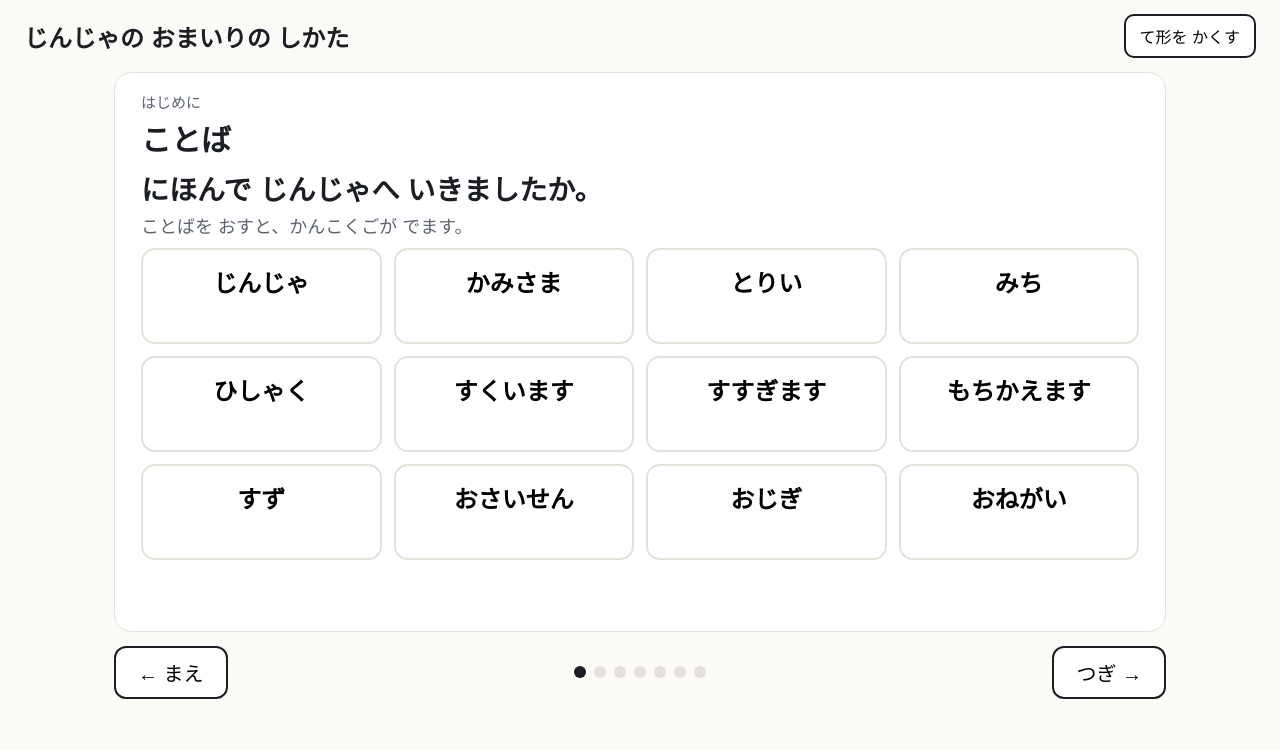
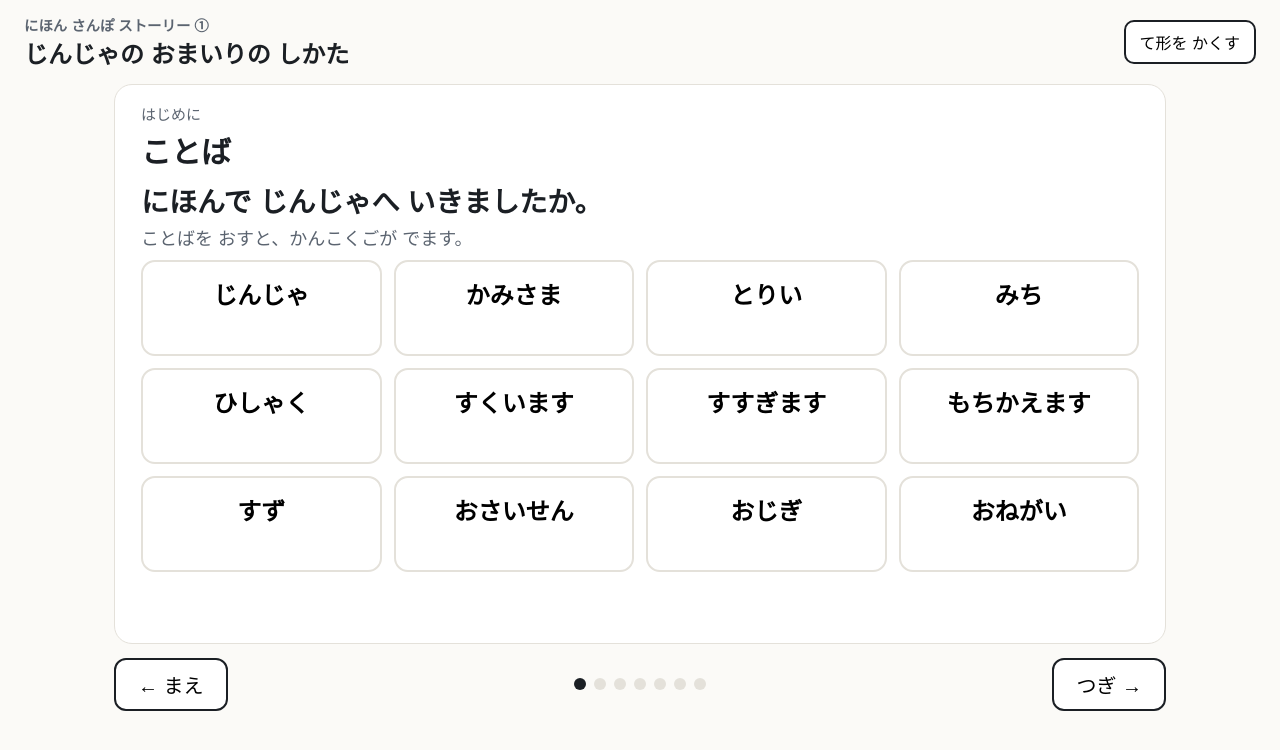
Before and after one commit to kosuke-jp/kaiwa, a plain HTML site: page jinja/index.html in a window 1280 px wide. Drawn offline with Linux system fonts and the light colour scheme.

Commit message:
にほん さんぽ ストーリー①：シリーズ名と共有カード

```diff
--- a/jinja/index.html
+++ b/jinja/index.html
@@ -3,7 +3,15 @@
 <head>
 <meta charset="utf-8">
 <meta name="viewport" content="width=device-width, initial-scale=1">
-<title>じんじゃの おまいりの しかた</title>
+<title>にほん さんぽ ストーリー ① じんじゃの おまいり</title>
+<meta name="description" content="일본 신사 참배 방법을 움직이는 그림으로 배워요. 「〜て ください」「〜ては いけません」 연습">
+<meta property="og:type" content="website">
+<meta property="og:title" content="にほん さんぽ ストーリー ① じんじゃの おまいり">
+<meta property="og:description" content="일본 신사 참배 방법을 움직이는 그림으로 배워요. 「〜て ください」「〜ては いけません」 연습">
+<meta property="og:url" content="https://kosuke-jp.github.io/kaiwa/jinja/">
+<meta property="og:image" content="https://kosuke-jp.github.io/kaiwa/jinja/card.png">
+<meta property="og:image:width" content="1200"><meta property="og:image:height" content="630">
+<meta name="twitter:card" content="summary_large_image">
 <style>
 :root{--ink:#1b1f24;--sub:#5b6470;--red:#c8372d;--green:#2f8a4f;--bg:#fbfaf7;--card:#fff;--line:#e4e1da}
 *{box-sizing:border-box}
@@ -89,7 +97,7 @@ nav button{font:inherit;font-size:20px;padding:10px 22px;border-radius:12px;bord
 </head>
 <body>
 <header>
-  <h1>じんじゃの おまいりの しかた</h1>
+  <h1><span style="font-size:.6em;color:var(--sub);display:block;font-weight:600">にほん さんぽ ストーリー ①</span>じんじゃの おまいりの しかた</h1>
   <div class="ctl"><button id="qz">て形を かくす</button></div>
 </header>
 <div class="stage">
```
Also changed, not shown: jinja/card.png (added).
